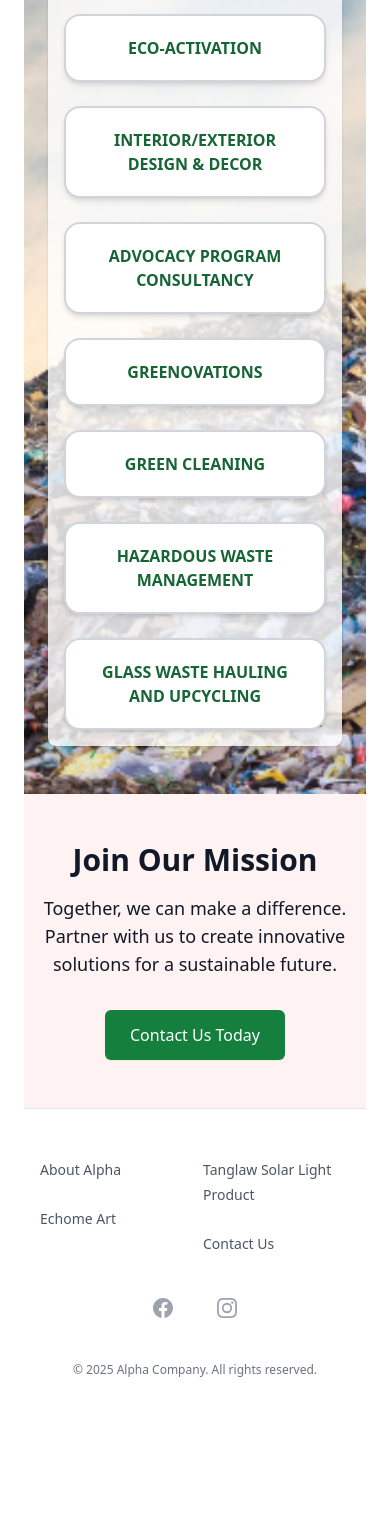
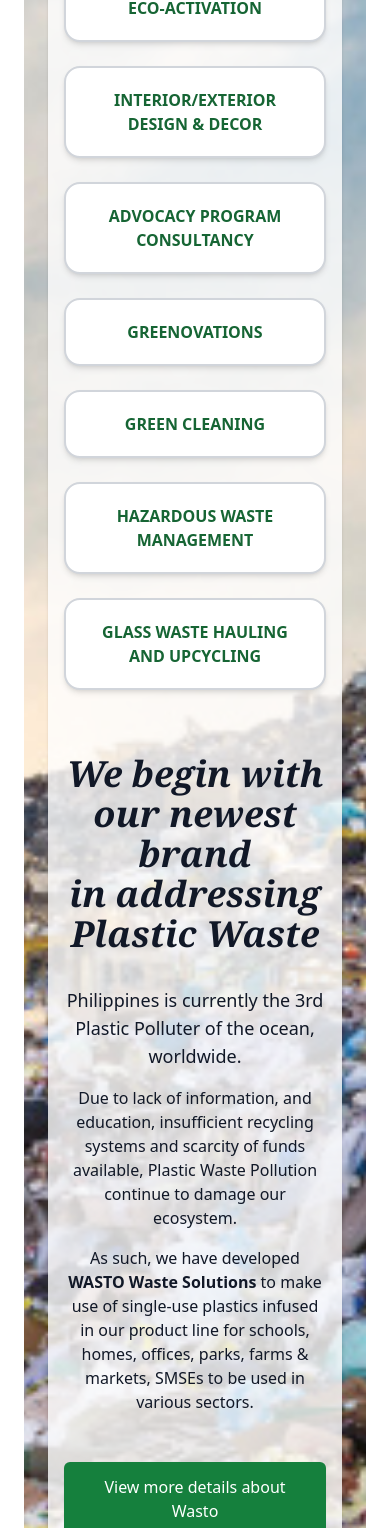
Before and after one commit to karlito0oo/addsi, a React (Vite) app: page / in a window 390 px wide. Shown: the part 9240-10768 px from the top of the page. Before the commit the page ends 10668 px from the top, so only its background shows below. Built offline with nearby package versions, Linux system fonts and the light colour scheme.

Commit message:
wasto intro

```diff
--- a/src/App.tsx
+++ b/src/App.tsx
@@ -2,6 +2,7 @@ import { BrowserRouter as Router, Routes, Route } from 'react-router-dom';
 import Navbar from './components/Navbar';
 import Footer from './components/Footer';
 import AboutAlpha from './pages/AboutAlpha';
+import WastoPage from './pages/WastoPage';
 
 function App() {
   return (
@@ -22,6 +23,7 @@ function App() {
                 <h1 className="text-4xl font-bold">Tanglaw Solar Light Product</h1>
               </div>
             } />
+            <Route path="/wasto" element={<WastoPage />} />
             <Route path="/contact" element={
               <div className="pt-24 text-center">
                 <h1 className="text-4xl font-bold">Contact Us</h1>
--- a/src/components/Footer.tsx
+++ b/src/components/Footer.tsx
@@ -2,7 +2,8 @@ import { Link } from 'react-router-dom';
 
 const navigation = {
   main: [
-    { name: 'About Alpha', href: '/about' },
+    { name: 'About Alpha', href: '/' },
+    { name: 'Wasto', href: '/wasto' },
     { name: 'Echome Art', href: '/echome-art' },
     { name: 'Tanglaw Solar Light Product', href: '/tanglaw' },
     { name: 'Contact Us', href: '/contact' },
--- a/src/components/Navbar.tsx
+++ b/src/components/Navbar.tsx
@@ -4,7 +4,8 @@ import { Link, useLocation } from 'react-router-dom';
 import { motion, AnimatePresence } from 'framer-motion';
 
 const navigation = [
-  { name: 'ABOUT ALPHA', href: '/about' },
+  { name: 'ABOUT ALPHA', href: '/' },
+  { name: 'WASTO', href: '/wasto' },
   { name: 'ECHOME ART', href: '/echome-art' },
   { name: 'TANGLAW SOLAR LIGHT', href: '/tanglaw' },
   { name: 'CONTACT US', href: '/contact' },
@@ -24,10 +25,10 @@ export default function Navbar() {
               <span className="sr-only">Alpha Distinct Development Solutions Inc.</span>
               <img className="h-12 w-auto" src="/shortLogo.png" alt="Alpha Logo" />
               <div className="hidden sm:flex flex-col">
-                <span className="text-lg font-bold text-gray-900">
+                <span className="text-lg font-bold text-green-800">
                   Alpha
                 </span>
-                <span className="text-xs text-red-500 font-medium leading-none">
+                <span className="text-xs text-green-800 font-medium leading-none">
                   Distinct Development Solutions Inc.
               </span>
               </div>
--- a/src/pages/AboutAlpha.tsx
+++ b/src/pages/AboutAlpha.tsx
@@ -3,11 +3,10 @@ import WhoWeAreSection from '../sections/WhoWeAreSection';
 import MissionVisionSection from '../sections/MissionVisionSection';
 import OurTeamSection from '../sections/OurTeamSection';
 import PartnersAffiliationsSection from '../sections/PartnersAffiliationsSection';
-import CallToActionSection from '../sections/CallToActionSection';
 import BackToTopButton from '../sections/BackToTopButton';
 import SectionDivider from '../sections/SectionDivider';
 import AlphaDDSINewNormSection from '../sections/AlphaDDSINewNormSection';
-import OurServicesSection from '../sections/OurServicesSection';
+import ServicesAndWastoSection from '../sections/ServicesAndWastoSection';
 import { useState, useEffect } from 'react';
 
 export default function AboutAlpha() {
@@ -45,8 +44,7 @@ export default function AboutAlpha() {
       <PartnersAffiliationsSection />
       <SectionDivider />
       <AlphaDDSINewNormSection />
-      <OurServicesSection />
-      <CallToActionSection />
+      <ServicesAndWastoSection />
       <BackToTopButton show={showBackToTop} onClick={scrollToTop} />
     </div>
   );
--- /dev/null
+++ b/src/pages/WastoPage.tsx
@@ -0,0 +1,8 @@
+export default function WastoPage() {
+  return (
+    <div className="min-h-screen bg-white flex flex-col items-center justify-center p-8">
+      <h1 className="text-4xl font-bold text-green-800 mb-4">Wasto Waste Solutions</h1>
+      <p className="text-lg text-gray-700 text-center max-w-2xl">Welcome to the Wasto Waste Solutions page! More details about our innovative products and programs for addressing plastic waste will be available here soon.</p>
+    </div>
+  );
+}
--- a/src/sections/OurServicesSection.tsx
+++ /dev/null
@@ -1,64 +0,0 @@
-import { motion } from 'framer-motion';
-
-const services = [
-  'ECO-ACTIVATION',
-  'INTERIOR/EXTERIOR DESIGN & DECOR',
-  'ADVOCACY PROGRAM CONSULTANCY',
-  'GREENOVATIONS',
-  'GREEN CLEANING',
-  'HAZARDOUS WASTE MANAGEMENT',
-  'GLASS WASTE HAULING AND UPCYCLING',
-];
-
-export default function OurServicesSection() {
-  return (
-    <section
-      className="w-full py-12 px-2 sm:px-0 relative"
-      style={{
-        backgroundImage: 'url(/background1.jpg)',
-        backgroundSize: 'cover',
-        backgroundPosition: 'center',
-        backgroundRepeat: 'no-repeat',
-      }}
-    >
-      <div className="w-[90%] max-w-7xl mx-auto bg-white/80 rounded-lg shadow p-4 sm:p-10 relative overflow-hidden">
-        <motion.div
-          initial={{ opacity: 0, y: -30 }}
-          whileInView={{ opacity: 1, y: 0 }}
-          viewport={{ once: true }}
-          transition={{ duration: 0.7 }}
-          className="flex flex-col items-center mb-10"
-        >
-          <div className="bg-green-700 text-white text-2xl sm:text-3xl font-extrabold px-8 py-2 rounded-full shadow text-center tracking-wide mb-6">
-            OUR SERVICES
-          </div>
-        </motion.div>
-        {/* Desktop: horizontal, Mobile: stacked */}
-        <div className="relative flex flex-col items-center w-full">
-          {/* Horizontal line for desktop */}
-
-          {/* Cards */}
-          <div className="w-full flex flex-col md:flex-row justify-between items-stretch md:items-end gap-4 md:gap-0 z-10">
-            {services.map((service, idx) => (
-              <div key={service} className="flex flex-col items-center flex-1">
-                {/* Vertical line for desktop */}
-                <motion.div
-                  initial={{ opacity: 0, y: 30 }}
-                  whileInView={{ opacity: 1, y: 0 }}
-                  viewport={{ once: true }}
-                  transition={{ duration: 0.5, delay: idx * 0.08 }}
-                  className="bg-white border-2 border-gray-300 rounded-2xl px-4 py-5 w-full max-w-full md:min-w-[120px] md:max-w-[150px] flex items-center justify-center shadow-md text-center font-bold text-green-800 text-base md:text-xs lg:text-sm relative"
-                  style={{ marginTop: '8px' }}
-                >
-                  {service}
-                </motion.div>
-              </div>
-            ))}
-          </div>
-        </div>
-        {/* Alpha logo bottom right */}
-        <img src="/shortLogo.png" alt="Alpha Logo" className="w-12 h-12 absolute bottom-4 right-4 opacity-80" />
-      </div>
-    </section>
-  );
-}
--- /dev/null
+++ b/src/sections/ServicesAndWastoSection.tsx
@@ -0,0 +1,79 @@
+import { motion } from 'framer-motion';
+import { useNavigate } from 'react-router-dom';
+
+const services = [
+  'ECO-ACTIVATION',
+  'INTERIOR/EXTERIOR DESIGN & DECOR',
+  'ADVOCACY PROGRAM CONSULTANCY',
+  'GREENOVATIONS',
+  'GREEN CLEANING',
+  'HAZARDOUS WASTE MANAGEMENT',
+  'GLASS WASTE HAULING AND UPCYCLING',
+];
+
+export default function ServicesAndWastoSection() {
+  const navigate = useNavigate();
+  return (
+    <section
+      className="w-full py-12 px-2 sm:px-0 relative"
+      style={{
+        backgroundImage: 'url(/background1.jpg)',
+        backgroundSize: 'cover',
+        backgroundPosition: 'center',
+        backgroundRepeat: 'no-repeat',
+      }}
+    >
+      <div className="w-[90%] max-w-7xl mx-auto bg-white/80 rounded-lg shadow p-4 sm:p-10 relative overflow-hidden flex flex-col gap-12">
+        {/* Our Services */}
+        <motion.div
+          initial={{ opacity: 0, y: -30 }}
+          whileInView={{ opacity: 1, y: 0 }}
+          viewport={{ once: true }}
+          transition={{ duration: 0.7 }}
+          className="flex flex-col items-center mb-4"
+        >
+          <div className="bg-green-700 text-white text-2xl sm:text-3xl font-extrabold px-8 py-2 rounded-full shadow text-center tracking-wide mb-6">
+            OUR SERVICES
+          </div>
+          <div className="relative flex flex-col items-center w-full">
+            <div className="w-full flex flex-col md:flex-row justify-between items-stretch md:items-end gap-4 md:gap-0 z-10">
+              {services.map((service, idx) => (
+                <div key={service} className="flex flex-col items-center flex-1">
+                  <motion.div
+                    initial={{ opacity: 0, y: 30 }}
+                    whileInView={{ opacity: 1, y: 0 }}
+                    viewport={{ once: true }}
+                    transition={{ duration: 0.5, delay: idx * 0.08 }}
+                    className="bg-white border-2 border-gray-300 rounded-2xl px-4 py-5 w-full max-w-full md:min-w-[120px] md:max-w-[150px] flex items-center justify-center shadow-md text-center font-bold text-green-800 text-base md:text-xs lg:text-sm relative"
+                    style={{ marginTop: '8px' }}
+                  >
+                    {service}
+                  </motion.div>
+                </div>
+              ))}
+            </div>
+          </div>
+        </motion.div>
+        {/* Wasto Intro */}
+        <motion.div
+          initial={{ opacity: 0, y: 30 }}
+          whileInView={{ opacity: 1, y: 0 }}
+          viewport={{ once: true }}
+          transition={{ duration: 0.7, delay: 0.2 }}
+          className="max-w-5xl mx-auto flex flex-col items-center relative"
+        >
+          <h2 className="text-4xl sm:text-5xl font-serif font-bold italic text-center mb-8">We begin with our newest brand<br />in addressing Plastic Waste</h2>
+          <div className="text-lg text-center mb-4">Philippines is currently the 3rd Plastic Polluter of the ocean, worldwide.</div>
+          <div className="text-base text-center mb-4">Due to lack of information, and education, insufficient recycling systems and scarcity of funds available, Plastic Waste Pollution continue to damage our ecosystem.</div>
+          <div className="text-base text-center mb-8">As such, we have developed <b>WASTO Waste Solutions</b> to make use of single-use plastics infused in our product line for schools, homes, offices, parks, farms & markets, SMSEs to be used in various sectors.</div>
+          <button
+            className="mt-4 bg-green-700 text-white px-6 py-3 rounded-md font-medium shadow-sm hover:bg-green-800 transition-colors duration-300"
+            onClick={() => navigate('/wasto')}
+          >
+            View more details about Wasto
+          </button>
+        </motion.div>
+      </div>
+    </section>
+  );
+}
```
